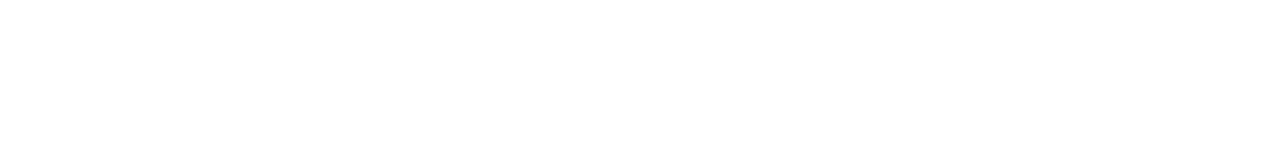
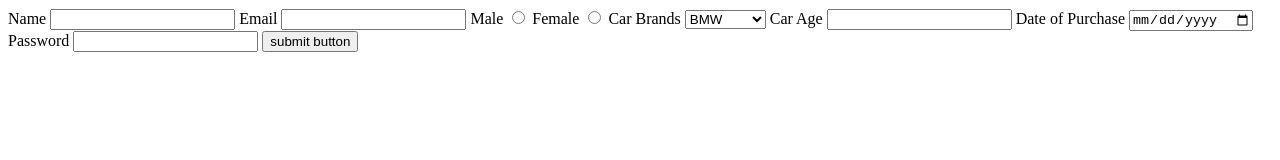
Before and after one commit to acciojob/car-insurance-form-mitrarajdeep2001, a website: page main.html in a window 1280 px wide. Drawn offline with Linux system fonts and the light colour scheme.

Commit message:
created a submission

```diff
--- a/main.html
+++ b/main.html
@@ -10,7 +10,36 @@
 	<!-- the entire body must be written by student -->
     <script type="text/javascript" src="./script.js">
 </script>
+<form>
+	<label for="name">Name</label>
+	<input type="text" id="name" required>
 
+	<label for="email">Email</label>
+	<input type="email" id="email" required>
+
+	<label for="male">Male</label>
+	<input type="radio" id="male" name="gender" required>
+	<label for="female">Female</label>
+	<input type="radio" id="female" name="gender" required>
+
+	<label for="cars">Car Brands</label>
+	<select id="cars">
+		<option>BMW</option>
+		<option>Audi</option>
+		<option>Mercedez</option>
+	</select>
+
+	<label for="carage">Car Age</label>
+	<input type="number" id="carage" required>
+
+	<label for="dop">Date of Purchase</label>
+	<input type="date" id="dop" required>
+
+	<label for="password">Password</label>
+	<input type="password" id="password" required>
+
+	<button type="submit">submit button</button>
+</form>
 </body>
 
 </html>
```
